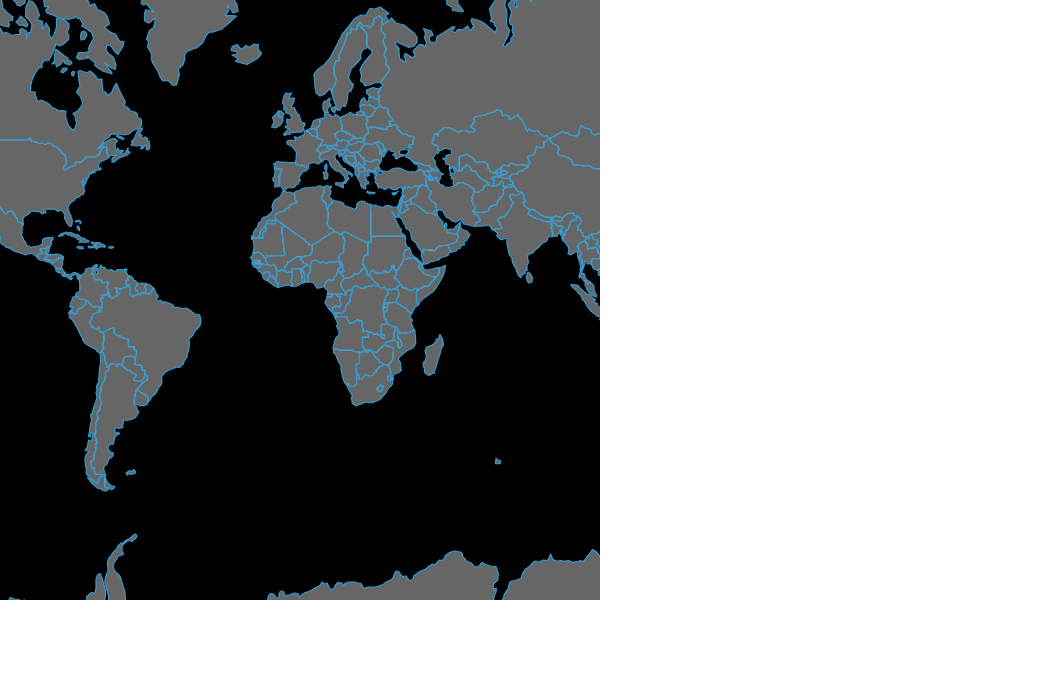
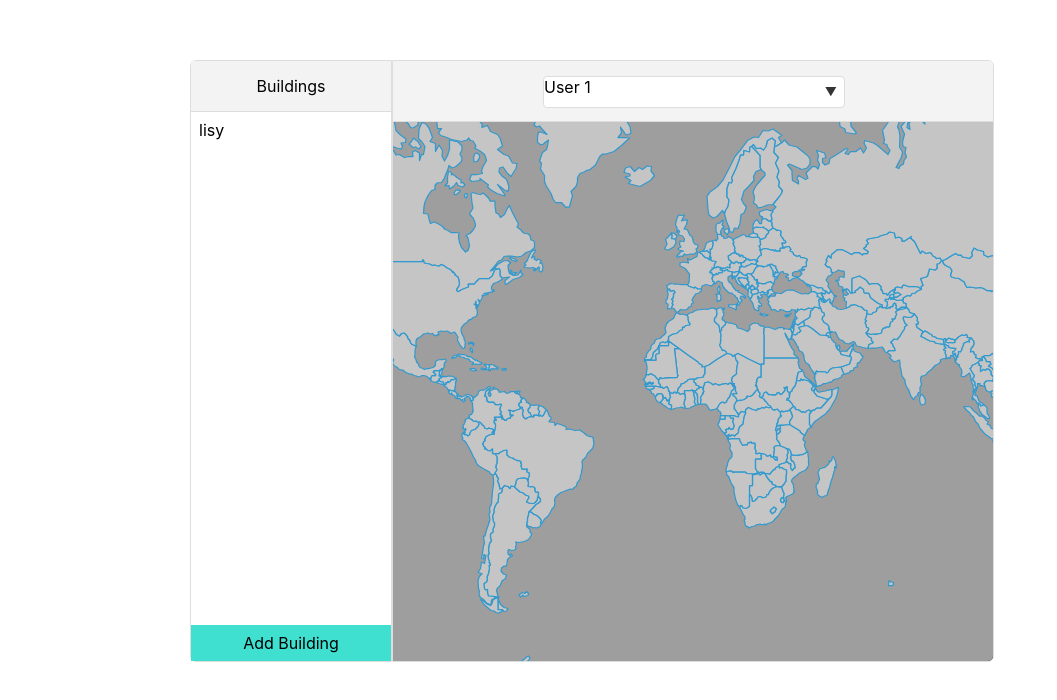
Before and after one commit to arahman1983/map-app, a React (Create React App) app: page / in a window 1280 px wide. Shown: the top 700 px of the page, without its empty margins (0-1057 px from the left). Built offline with nearby package versions, Linux system fonts and the light colour scheme.

Commit message:
create components of project

```diff
--- a/src/App.css
+++ /dev/null
@@ -1,38 +0,0 @@
-.App {
-  text-align: center;
-}
-
-.App-logo {
-  height: 40vmin;
-  pointer-events: none;
-}
-
-@media (prefers-reduced-motion: no-preference) {
-  .App-logo {
-    animation: App-logo-spin infinite 20s linear;
-  }
-}
-
-.App-header {
-  background-color: #282c34;
-  min-height: 100vh;
-  display: flex;
-  flex-direction: column;
-  align-items: center;
-  justify-content: center;
-  font-size: calc(10px + 2vmin);
-  color: white;
-}
-
-.App-link {
-  color: #61dafb;
-}
-
-@keyframes App-logo-spin {
-  from {
-    transform: rotate(0deg);
-  }
-  to {
-    transform: rotate(360deg);
-  }
-}
--- a/src/App.js
+++ b/src/App.js
@@ -1,17 +1,33 @@
-import './App.css';
-import { MapWrapper } from './components';
-
-// const vectorSource = new VectorSource({
-//   features: new GeoJSON().readFeatures(geojsonObject),
-// });
-
+import { useState } from 'react';
+import styles from './App.module.css';
+import { Form, MapWrapper, SideMenu, UsersSelect } from './components';
 
 function App() {
+  const [view, setView] = useState(true)
 
+  const addBuilding = (building) => {
+    console.log(building);
+    setView(true);
+  };
+  const handleCancel = () => {
+    setView(true)
+  }
 
   return (
-    <div className="App">
-      <MapWrapper />
+    <div className={styles.App}>
+      <div className={styles.sideMenu}>
+        <SideMenu handleAddBuilding={()=>setView(false)}/>
+      </div>
+      <div className={styles.container}>
+        <div className={styles.header}>
+          <UsersSelect />
+        </div>
+        {
+          view
+          ? <MapWrapper />
+          : <Form addBuilding={addBuilding} handleView={handleCancel}/>
+        }
+      </div>
     </div>
   );
 }
--- /dev/null
+++ b/src/App.module.css
@@ -0,0 +1,34 @@
+.App {
+  width: 900px;
+  height: 600px ;
+  margin: auto;
+  display: flex;
+  margin-top: 60px;
+
+}
+
+.sideMenu{
+  width: 200px;
+  height: 100%;
+  border: 1px solid #ddd;
+  /* padding: 5px; */
+  /* margin-inline-end: 8px; */
+  border-radius: 6px 0px 0px 6px;
+}
+
+.container{
+  border: 1px solid #ddd;
+  border-radius: 0px 6px 6px 0px;
+  overflow: hidden;
+  height: 100%;
+}
+
+.header{
+  height: 60px;
+  display: flex;
+  flex-direction: column;
+  justify-content: center;
+  align-items: center;
+  background-color:#f3f3f3;
+  border-bottom: solid 1px #ddd;
+}
--- /dev/null
+++ b/src/components/addForm/form.module.css
@@ -0,0 +1,100 @@
+.container{
+  width: 600px;
+  padding: 8px;
+  box-sizing: border-box;
+}
+
+.form{
+  display: flex;
+  flex-direction: column;
+  height: 525px;
+  justify-content: space-between;
+}
+
+.formInputs{
+  display: flex;
+  flex-direction: column;
+}
+.formInputs div{
+  margin-bottom: 16px;
+}
+.formInputs label{
+  width: 150px;
+  display: inline-block;
+}
+
+.formInputs input{
+  all: unset;
+  width: 300px;
+  height: 32px;
+  background-color: #FFF;
+  border: 1px solid #ddd;
+  border-radius: 4px;
+  display: inline-block;
+  padding-inline: 8px;
+  box-sizing: border-box;
+}
+
+
+.formFooter{
+  display: flex;
+  align-self: flex-end;
+  align-items: flex-end;
+  justify-content: flex-end;
+}
+
+.formFooter button{
+  all: unset;
+  width: 100px;
+  height: 32px;
+  background-color: turquoise;
+  text-align: center;
+  padding: 0px 8px;
+  box-sizing: border-box;
+  cursor: pointer;
+
+}
+.formFooter button:first-child{
+  margin-inline-end: 16px;
+  border: solid 2px turquoise;
+  background-color: transparent;
+  color: teal;
+}
+
+.selectForm{
+  all: unset;
+  width: 300px;
+  height: 36px;
+  background-color: #FFF;
+  border: 1px solid #ddd;
+  border-radius: 4px;
+  padding-inline: 8px;
+  box-sizing: border-box;
+}
+
+.formContainer{
+width: 320px;
+height: 30px;
+position: relative;
+display: inline-block;
+}
+
+.formContainer::after{
+content: "▼";
+top: 8px;
+right: 24px;
+position: absolute;
+display: inline;
+color: #333;
+font-size: 12px;
+}
+
+.error{
+  color: red;
+  font-size: 14px;
+}
+
+
+sup{
+  color: red;
+}
--- /dev/null
+++ b/src/components/addForm/index.js
@@ -0,0 +1,67 @@
+import { useState } from "react";
+import styles from "./form.module.css";
+import countries from "../../assets/countriesList.json";
+
+export default function Form({ addBuilding, handleView }) {
+  const [buildingName, setBuildingName] = useState();
+  const [location, setLocation] = useState();
+  const [error, setError] = useState(false)
+
+  const handleBuildingName = (e) => {
+    setError(false)
+    setBuildingName(e.target.value);
+  };
+
+  const handleCountries = (e) => {
+    setError(false)
+    setLocation(countries.find((c) => c.id === e.target.value));
+  };
+
+  const handleSubmit = (e) => {
+    e.preventDefault();
+    if(buildingName && location){
+      setError(false)
+      addBuilding();
+      return
+    }
+    setError(true)
+  };
+
+  const handleCancel = () => {
+    handleView();
+  };
+
+  return (
+    <div className={styles.container}>
+      <form className={styles.form} onSubmit={handleSubmit}>
+        <div className={styles.formInputs}>
+          <div>
+            <label>Building Name <sup>*</sup></label>
+            <input value={buildingName} onChange={handleBuildingName} />
+          </div>
+          <div>
+            <label>Location <sup>*</sup></label>
+            <div className={styles.formContainer}>
+              <select className={styles.selectForm} value={location?.id || ""} onChange={handleCountries}>
+                <option value={""}>Select Country</option>
+                {countries.map((c) => (
+                  <option key={c.id} value={c.id}>
+                    {c.name}
+                  </option>
+                ))}
+              </select>
+            </div>
+          </div>
+          <div>
+            {error && <span className={styles.error}>You should Add Building Name and Choose Country</span>}
+          </div>
+        </div>
+
+        <div className={styles.formFooter}>
+          <button type="button" onClick={handleCancel}>Cancel</button>
+          <button type="submit">Create</button>
+        </div>
+      </form>
+    </div>
+  );
+}
--- a/src/components/index.js
+++ b/src/components/index.js
@@ -1 +1,4 @@
-export {default as MapWrapper} from './mapWrapper'
+export { default as MapWrapper } from "./mapWrapper";
+export { default as SideMenu } from "./sidemenu";
+export { default as UsersSelect } from "./usersSelect";
+export { default as Form } from "./addForm";
--- a/src/components/mapWrapper/index.js
+++ b/src/components/mapWrapper/index.js
@@ -7,33 +7,56 @@ import VectorLayer from 'ol/layer/Vector'
 import VectorSource from 'ol/source/Vector'
 import XYZ from 'ol/source/XYZ'
 import GeoJSON from 'ol/format/GeoJSON';
+// import {transform} from 'ol/proj'
+// import {toStringXY} from 'ol/coordinate';
+// import Modify from 'ol/interaction/Modify';
+// import Draw from 'ol/interaction/Draw';
+import Style from 'ol/style/Style';
+import Fill from 'ol/style/Fill';
+import Stroke from 'ol/style/Stroke';
+
 
 export default function MapWrapper (props){
   const [ map, setMap ] = useState()
   const [ featuresLayer, setFeaturesLayer ] = useState()
   const [ selectedCoord , setSelectedCoord ] = useState()
   const mapElement = useRef()
+  const mapRef = useRef()
+  mapRef.current = map
+
+  const source = new VectorSource({
+    format: new GeoJSON(),
+    url: '/assets/countries.geojson',
+  })
+
+  const layer = new VectorLayer({
+    source: source,
+    style: function () {
+      return new Style({
+        fill: new Fill({
+          color: 'red',
+        }),
+        stroke: new Stroke({
+          color: 'rgba(255,255,255,0.8)',
+        }),
+      });
+    },
+  })
 
   useEffect(() => {
-    // const initalFeaturesLayer = new VectorLayer({
-    //   source: new VectorSource()
-    // })
     const initialFeaturesLayer = new VectorLayer({
-        source: new VectorSource({
-          format: new GeoJSON(),
-          url: '/assets/countries.geojson',
-        })
+        source
     })
+
     const initialMap = new Map({
       target: mapElement.current,
       layers: [
         // USGS Topo
-        // new TileLayer({
-        //   source: new XYZ({
-        //     url: 'https://basemap.nationalmap.gov/arcgis/rest/services/USGSTopo/MapServer/tile/{z}/{y}/{x}',
-        //   })
-        // }),
-
+        new TileLayer({
+          source: new XYZ({
+            url: 'https://basemap.nationalmap.gov/arcgis/rest/services/USGSTopo/MapServer/tile/{z}/{y}/{x}',
+          })
+        }),
         initialFeaturesLayer
 
       ],
@@ -44,14 +67,37 @@ export default function MapWrapper (props){
       }),
       controls: []
     })
+    // initialMap.on('click', handleMapClick)
+
     setMap(initialMap)
     setFeaturesLayer(initialFeaturesLayer)
-    // return () => {
-    //   cleanup
-    // }
   }, [])
 
+
+  // const handleMapClick = (event) => {
+  //   const clickedCoord = mapRef.current.getCoordinateFromPixel(event.pixel);
+
+  //   // transform coord to EPSG 4326 standard Lat Long
+  //   const transformedCoord = transform(clickedCoord, 'EPSG:3857', 'EPSG:4326')
+  //   mapRef.current.addLayer(layer);
+  //   // mapRef.current.addInteraction(
+  //   //   // new Draw({
+  //   //   //   type: 'Point',
+  //   //   //   source,
+  //   //   // }),
+  //   //     new Modify({
+  //   //       source: source,
+  //   //   })
+
+  //   // );
+  //   // set React state
+  //   setSelectedCoord( transformedCoord )
+  // }
+
   return(
-    <div ref={mapElement} className={styles.mapContainer}></div>
+    <>
+      <div ref={mapElement} className={styles.mapContainer}></div>
+      <div className={styles.marker}></div>
+    </>
   )
 }
--- a/src/components/mapWrapper/mapWrapper.module.css
+++ b/src/components/mapWrapper/mapWrapper.module.css
@@ -4,3 +4,8 @@
   overflow: hidden;
   background-color: black;
 }
+
+.marker{
+  position: absolute;
+
+}
--- /dev/null
+++ b/src/components/sidemenu/index.js
@@ -0,0 +1,17 @@
+import styles from './sideMenu.module.css'
+
+export default function SideMenu({handleAddBuilding}) {
+  return(
+    <div className={styles.container}>
+      <div className={styles.header}>
+        Buildings
+      </div>
+      <div className={styles.list}>
+        lisy
+      </div>
+      <button className={styles.addButton} onClick={handleAddBuilding}>
+        Add Building
+      </button>
+    </div>
+  )
+}
--- /dev/null
+++ b/src/components/sidemenu/sideMenu.module.css
@@ -0,0 +1,41 @@
+.container{
+  display: flex;
+  flex-direction: column;
+  height: 100%;
+
+}
+
+.header{
+  height: 60px;
+  display: flex;
+  flex-direction: column;
+  justify-content: center;
+  align-items: center;
+  background-color:#f3f3f3;
+  border-bottom: solid 1px #ddd;
+}
+
+.list{
+  height: 100%;
+  display: flex;
+  flex-direction: column;
+  padding: 8px;
+}
+
+.addButton{
+  all: unset;
+  align-self: flex-end;
+  background-color: turquoise;
+  text-align: center;
+  padding: 8px;
+  position: relative;
+  bottom: 0px;
+  cursor: pointer;
+  width: 100%;
+  box-sizing: border-box;
+}
+
+.addButton:hover{
+  background-color: #12b6a5;
+  color: #FFF;
+}
--- /dev/null
+++ b/src/components/usersSelect/index.js
@@ -0,0 +1,13 @@
+import styles from './users.module.css'
+
+export default function UsersSelect() {
+  return(
+    <div className={styles.formContainer}>
+      <select className={styles.selectForm}>
+        <option>User 1</option>
+        <option>User 2</option>
+        <option>User 3</option>
+      </select>
+    </div>
+  )
+}
--- /dev/null
+++ b/src/components/usersSelect/users.module.css
@@ -0,0 +1,24 @@
+.selectForm{
+    all: unset;
+    width: 300px;
+    height: 30px;
+    background-color: #FFF;
+    border: 1px solid #ddd;
+    border-radius: 4px;
+}
+
+.formContainer{
+  width: 300px;
+  height: 30px;
+  position: relative;
+}
+
+.formContainer::after{
+  content: "▼";
+  top: 8px;
+  right: 6px;
+  position: absolute;
+  display: inline;
+  color: #333;
+  font-size: 12px;
+}
```
